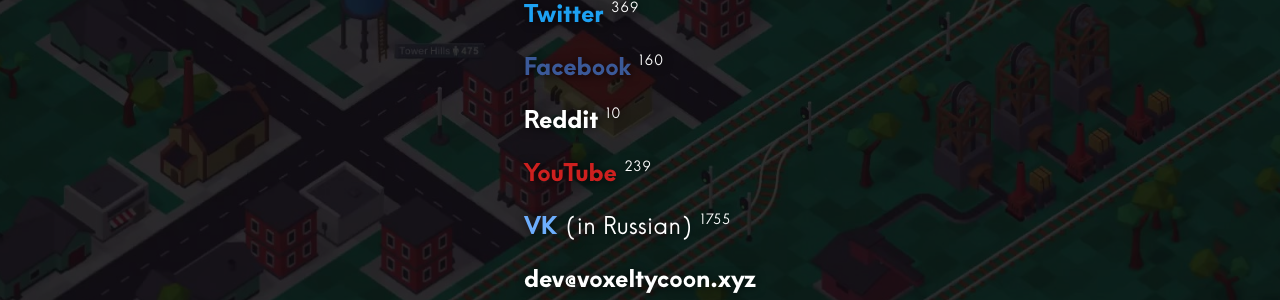
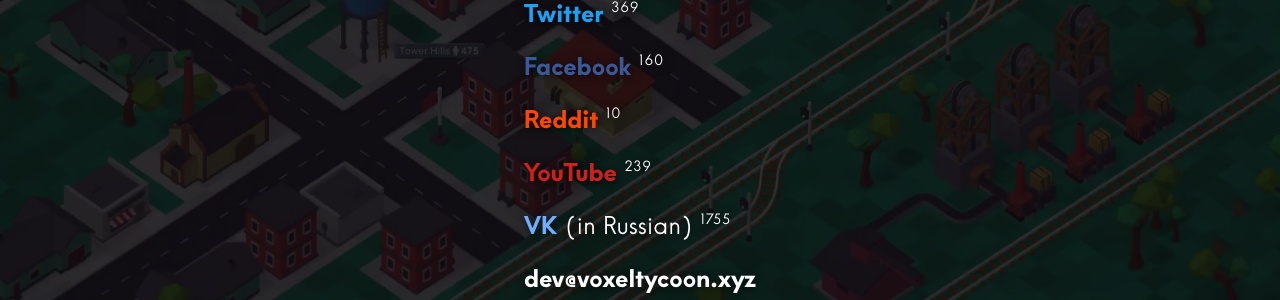
Before and after one commit to andrewpey/vtland, a Jekyll site: the page built from contacts.md, in a window 1280 px wide. Shown: the part 342-642 px from the top of the page. Built offline with Jekyll 4.4.1, drawn with Linux system fonts in a browser that asks for light colours; nearby versions of some CDN libraries.

Commit message:
Update style.css

```diff
--- a/css/style.css
+++ b/css/style.css
@@ -118,6 +118,10 @@
     color: #cd201f;
 }
 
+a.reddit {
+    color: #FF4500;
+}
+
 .greenlight {
     background: #54b726;
     box-shadow: #458c21 5px 5px;
```
